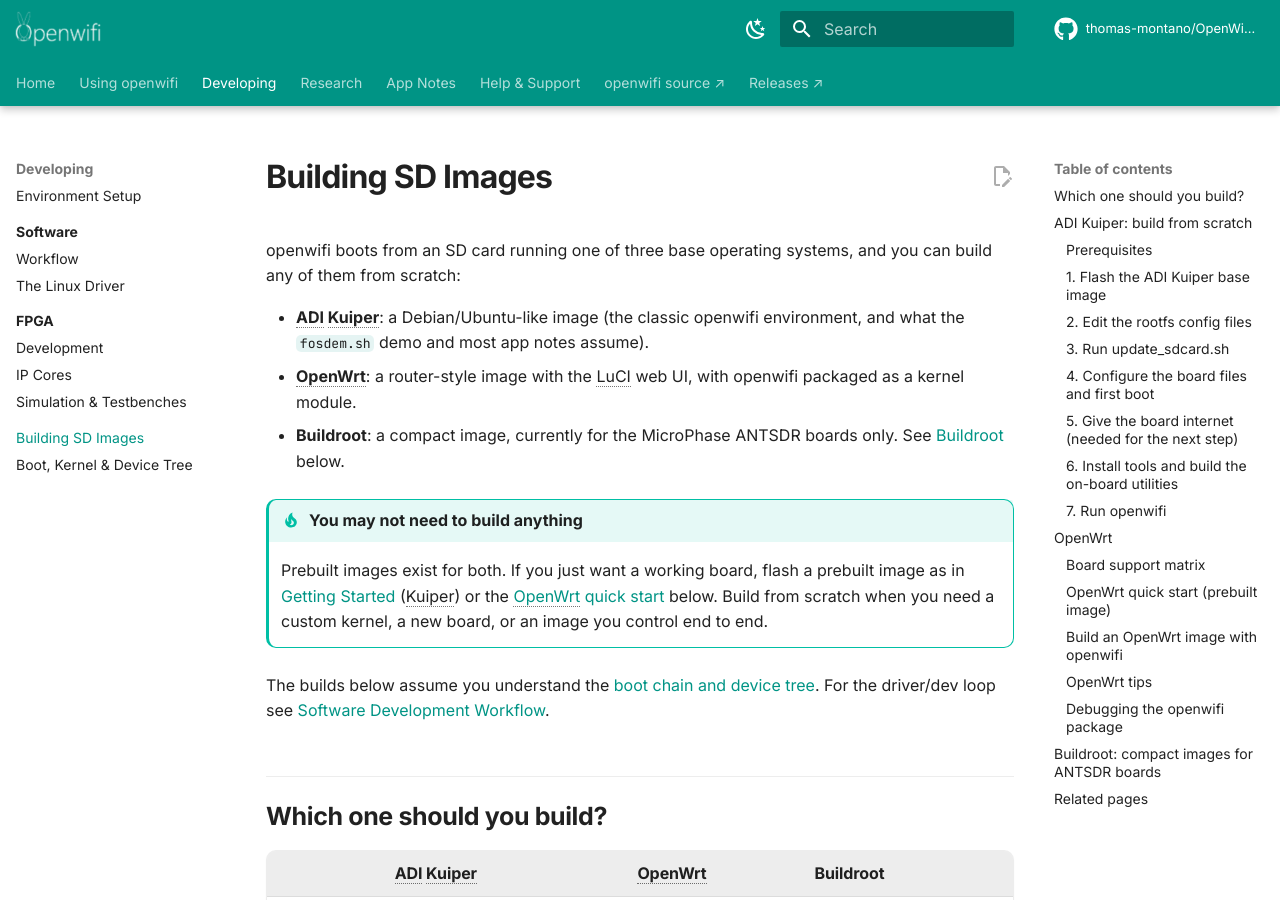
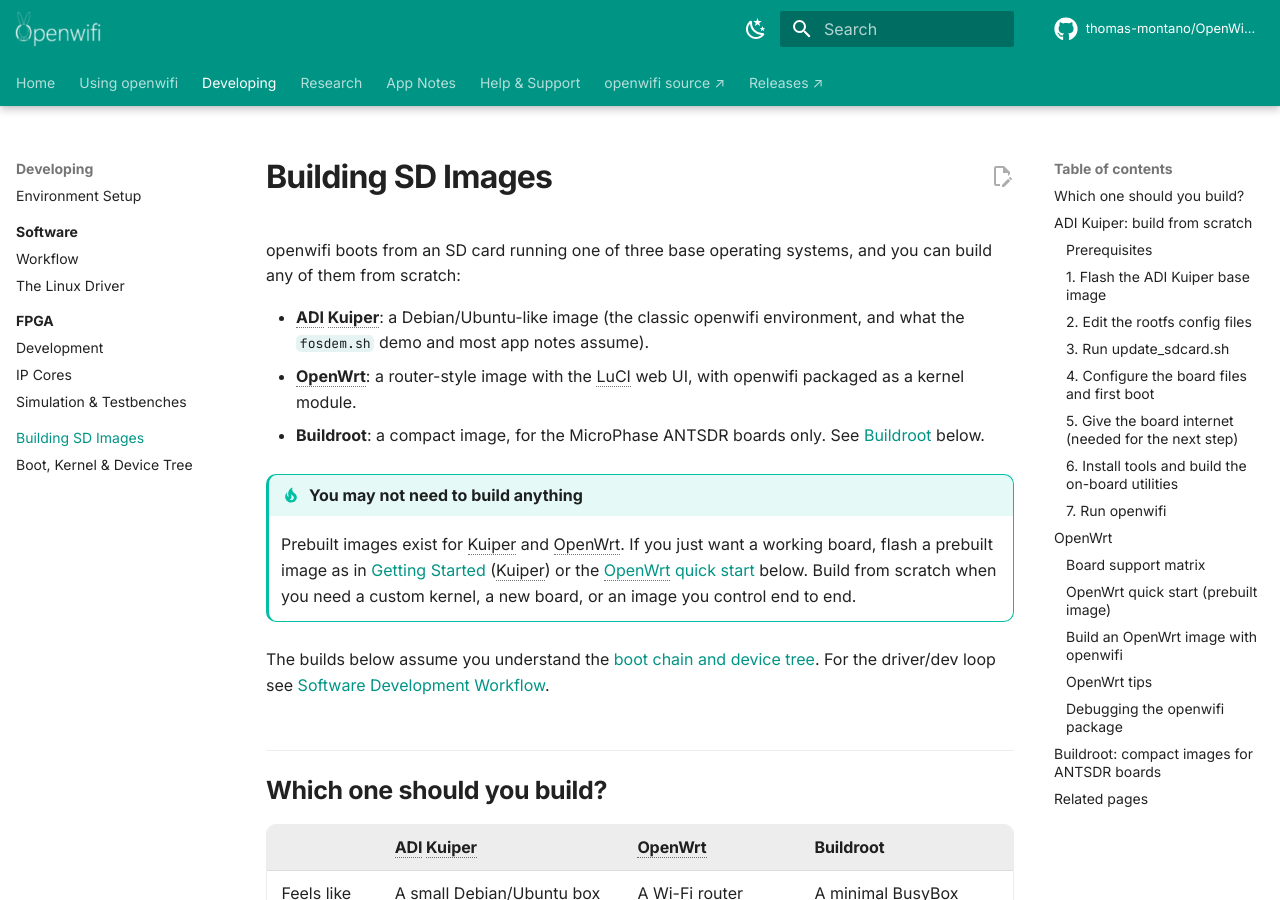
Before and after one commit to ThomasMontanoGames/OpenWifi-Wiki, an MkDocs documentation site: the page built from docs/Building-SD-Images.md, in a window 1280 px wide and 900 px high. Built offline with MkDocs 1.6.1 and Material for MkDocs 9.7.7, drawn with Linux system fonts in a browser that asks for light colours; comment, search, counter and statistics services are not loaded; some of the changed text lies outside the part shown.

Commit message:
docs(boards): clean up Buildroot section for Vale and accuracy
The synced Buildroot workflow addition missed the project vocabulary
and left a stale reference. Add Buildroot to the Vale accept list so
it stops flagging as a spelling error, drop two unneeded 'currently'
uses flagged by Google.Timeless, and fix the prebuilt-images tip that
still said 'both' after the intro list grew to three build options.

```diff
--- a/docs/Building-SD-Images.md
+++ b/docs/Building-SD-Images.md
@@ -4,10 +4,10 @@
 
 - **ADI Kuiper**: a Debian/Ubuntu-like image (the classic openwifi environment, and what the `fosdem.sh` demo and most app notes assume).
 - **OpenWrt**: a router-style image with the LuCI web UI, with openwifi packaged as a kernel module.
-- **Buildroot**: a compact image, currently for the MicroPhase ANTSDR boards only. See [Buildroot](#buildroot-compact-images-for-antsdr-boards) below.
+- **Buildroot**: a compact image, for the MicroPhase ANTSDR boards only. See [Buildroot](#buildroot-compact-images-for-antsdr-boards) below.
 
 !!! tip "You may not need to build anything"
-    Prebuilt images exist for both. If you just want a working board, flash a prebuilt image as in [Getting Started](Getting-Started.md) (Kuiper) or the [OpenWrt quick start](#openwrt-quick-start-prebuilt-image) below. Build from scratch when you need a custom kernel, a new board, or an image you control end to end.
+    Prebuilt images exist for Kuiper and OpenWrt. If you just want a working board, flash a prebuilt image as in [Getting Started](Getting-Started.md) (Kuiper) or the [OpenWrt quick start](#openwrt-quick-start-prebuilt-image) below. Build from scratch when you need a custom kernel, a new board, or an image you control end to end.
 
 The builds below assume you understand the [boot chain and device tree](Boot-Kernel-Device-Tree.md). For the driver/dev loop see [Software Development Workflow](Software-Development-Workflow.md).
 
@@ -307,7 +307,7 @@
 
 ## Buildroot: compact images for ANTSDR boards
 
-A third, Buildroot-based image workflow builds a much smaller SD-card image (about 169 MB, versus the multi-gigabyte ADI Kuiper image). It is an additional path alongside Kuiper and OpenWrt, not a replacement, and it currently targets only the MicroPhase ANTSDR boards:
+A third, Buildroot-based image workflow builds a much smaller SD-card image (about 169 MB, versus the multi-gigabyte ADI Kuiper image). It is an additional path alongside Kuiper and OpenWrt, not a replacement, and it targets only the MicroPhase ANTSDR boards:
 
 | `board_name` argument | Hardware |
 |---|---|
```
Also changed, not shown: 1 other file.
